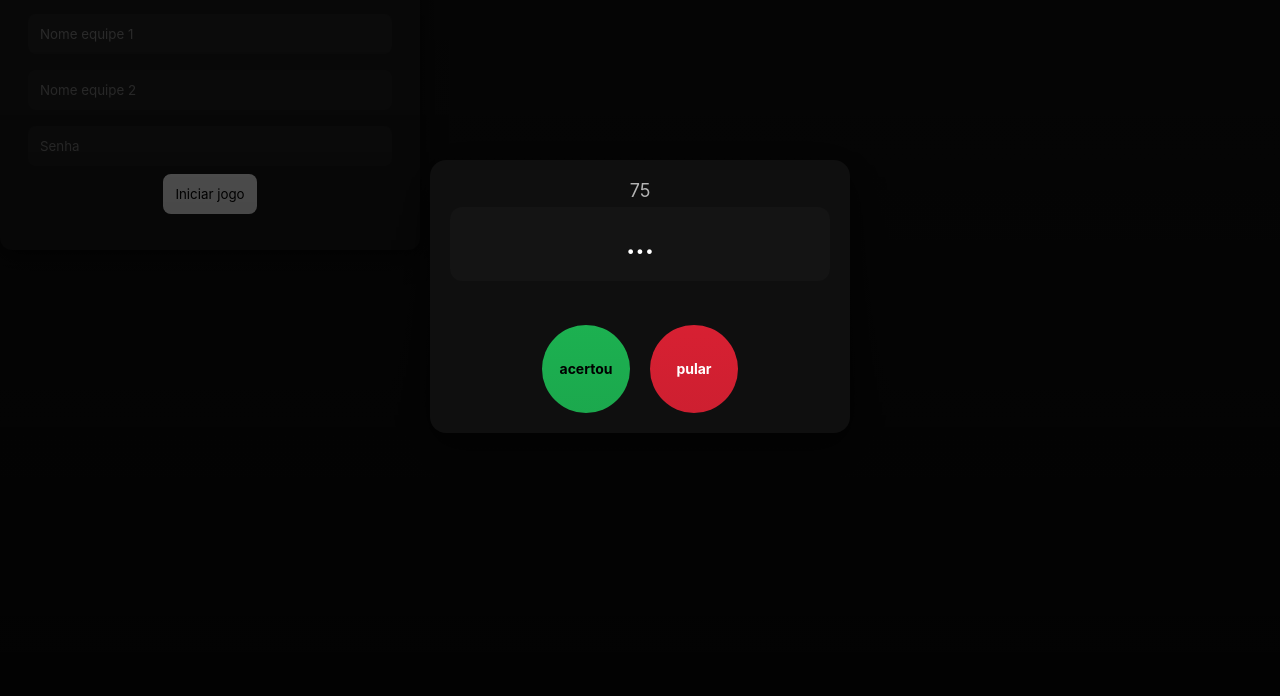
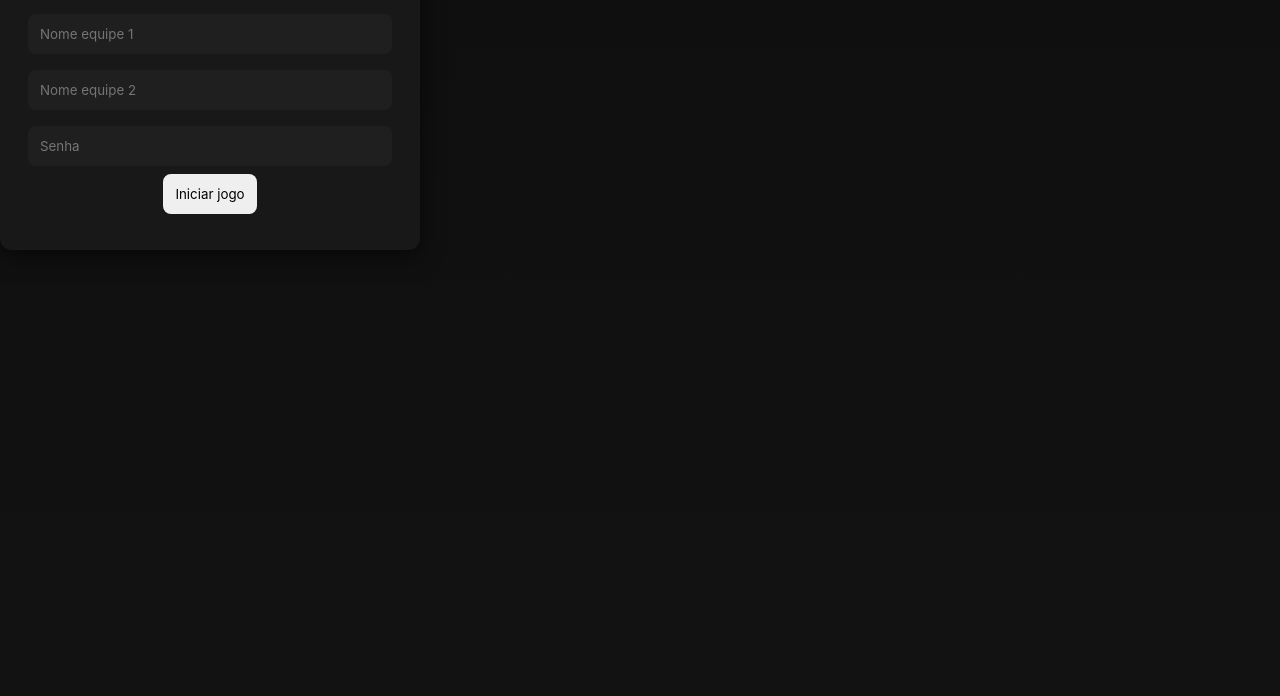
Before and after one commit to IanTalmacs/palavra-secreta, a website: page public/index.html in a window 1280 px wide. Shown: the part 104-800 px from the top of the page. Drawn offline with nearby package versions, Linux system fonts and the light colour scheme; no server answers.

Commit message:
Add files via upload

```diff
--- a/public/index.html
+++ b/public/index.html
@@ -41,7 +41,7 @@
       <div id="remaining" class="small"></div>
     </main>
   </div>
-  <div id="roundOverlay" class="overlay hidden">
+  <div id="roundOverlay" class="hidden">
     <div class="roundCard">
       <div id="timeLeft" class="timer">75</div>
       <div id="wordBox" class="word">...</div>
```
